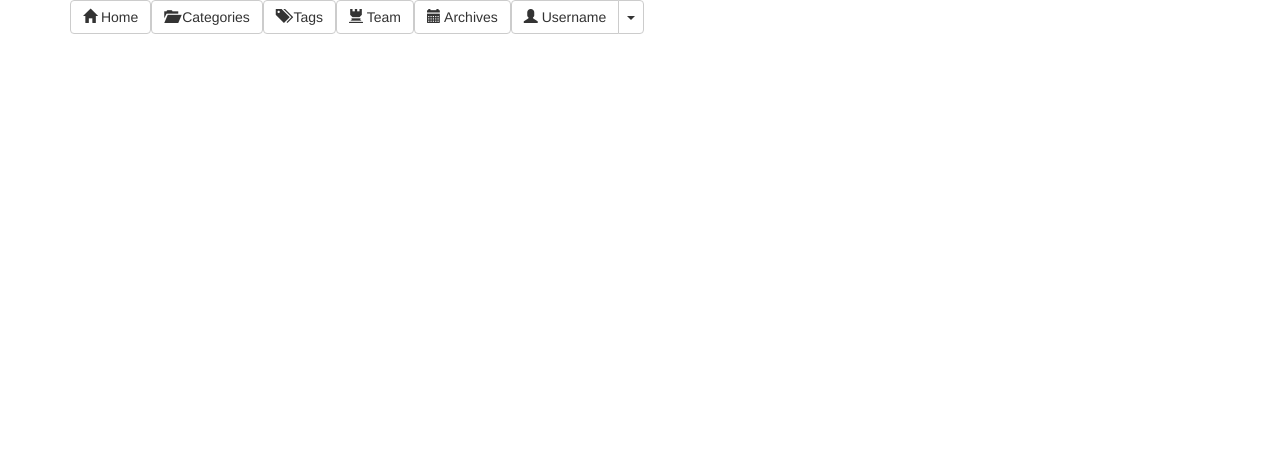
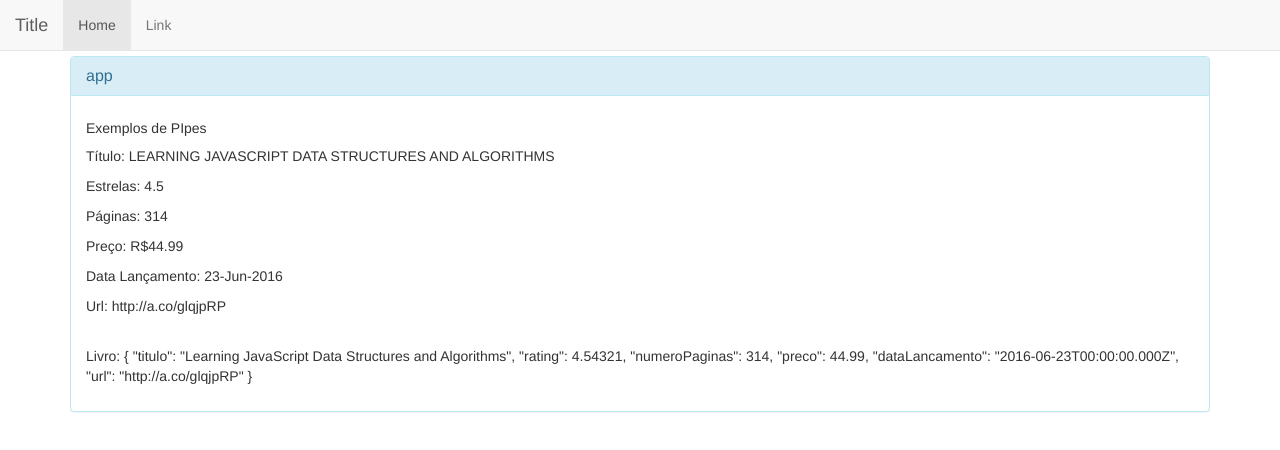
Before and after one commit to uirapeixoto/cursoangular4_loiane, an Angular app: page / in a window 1280 px wide. Shown: the top 450 px of the page. Built offline with nearby package versions, Linux system fonts and the light colour scheme.

Commit message:
Pipes(Usando pipes, parâmetros e pipes aninhados)

```diff
--- a/package.json
+++ b/package.json
@@ -24,6 +24,7 @@
     "bootstrap": "^3.3.7",
     "core-js": "^2.4.1",
     "jquery": "^3.0.0",
+    "popper.js": "^1.12.6",
     "rxjs": "^5.4.2",
     "zone.js": "^0.8.14"
   },
--- a/src/app/app.component.html
+++ b/src/app/app.component.html
@@ -1,30 +1,28 @@
+
+
+<nav class="navbar navbar-default navbar-fixed-top" role="navigation">
+  <a class="navbar-brand" href="#">Title</a>
+  <ul class="nav navbar-nav">
+    <li class="active">
+      <a href="#">Home</a>
+    </li>
+    <li>
+      <a href="#">Link</a>
+    </li>
+  </ul>
+</nav>
+
 <div class="container">
-  <div class="row">
-    <div class="col-md-12">
-      <div class="usermenu">
-        <span class="pull-left">
-          <a href="#" class="btn btn-default">
-            <span class="glyphicon glyphicon-home"></span> Home</a>
-          <a href="#" class="btn btn-default">
-            <span class="glyphicon glyphicon-folder-open"></span> Categories</a>
-          <a href="#" class="btn btn-default">
-            <span class="glyphicon glyphicon-tags"></span> Tags</a>
-          <a href="#" class="btn btn-default">
-            <span class="glyphicon glyphicon-tower"></span> Team</a>
-          <a href="#" class="btn btn-default">
-            <span class="glyphicon glyphicon-calendar"></span> Archives</a>
 
-          <div class="btn-group">
-            <button type="button" class="btn btn-default">
-              <span class="glyphicon glyphicon-user"></span> Username</button>
-            <button type="button" class="btn btn-default dropdown-toggle" data-toggle="dropdown">
-              <span class="caret"></span>
-            </button>
 
-          </div>
-        </span>
+  <div class="panel panel-info">
+      <div class="panel-heading">
+        <h3 class="panel-title">{{title}}</h3>
+      </div>
+      <div class="panel-body">
+        <app-exemplos-pipes></app-exemplos-pipes>
+      </div>
+  </div>
 
-      </div>
-    </div>
-  </div>
+
 </div>
--- a/src/app/app.module.ts
+++ b/src/app/app.module.ts
@@ -6,10 +6,12 @@ import { HttpModule } from '@angular/http';
 import { CursosModule } from './cursos/cursos.module';
 
 import { AppComponent } from './app.component';
+import { ExemplosPipesComponent } from './exemplos-pipes/exemplos-pipes.component';
 
 @NgModule({
   declarations: [
-    AppComponent
+    AppComponent,
+    ExemplosPipesComponent
   ],
   imports: [
     BrowserModule,
--- /dev/null
+++ b/src/app/exemplos-pipes/exemplos-pipes.component.html
@@ -0,0 +1,10 @@
+<h5>Exemplos de PIpes</h5>
+
+<p>Título: {{livro.titulo | uppercase}}</p>
+<p>Estrelas: {{livro.rating | number:'1.1-1'}}</p>
+<p>Páginas: {{livro.numeroPaginas | number}}</p>
+<p>Preço: {{livro.preco | currency:'BRL':true}}</p>
+<p>Data Lançamento: {{livro.dataLancamento | date:'dd-MMM-yyyy'}}</p>
+<p>Url: {{livro.url}}</p>
+<br>
+<p>Livro: {{livro | json}}</p>
--- /dev/null
+++ b/src/app/exemplos-pipes/exemplos-pipes.component.ts
@@ -0,0 +1,25 @@
+import { Component, OnInit } from '@angular/core';
+
+@Component({
+  selector: 'app-exemplos-pipes',
+  templateUrl: './exemplos-pipes.component.html',
+  styleUrls: ['./exemplos-pipes.component.css']
+})
+export class ExemplosPipesComponent implements OnInit {
+
+  livro:any = {
+    titulo:'Learning JavaScript Data Structures and Algorithms',
+    rating: 4.54321,
+    numeroPaginas: 314,
+    preco: 44.99,
+    dataLancamento: new Date(2016, 5, 23),
+    url: 'http://a.co/glqjpRP'
+  }
+
+
+  constructor() { }
+
+  ngOnInit() {
+  }
+
+}
--- a/src/styles.css
+++ b/src/styles.css
@@ -1 +1,11 @@
 /* You can add global styles to this file, and also import other style files */
+
+body {
+    padding-top: 54px;
+  }
+
+  @media (min-width: 992px) {
+    body {
+      padding-top: 56px;
+    }
+  }
```
Also changed, not shown: src/app/exemplos-pipes/exemplos-pipes.component.css (added), 1 other file (tests, documents, lock files or other folders).
